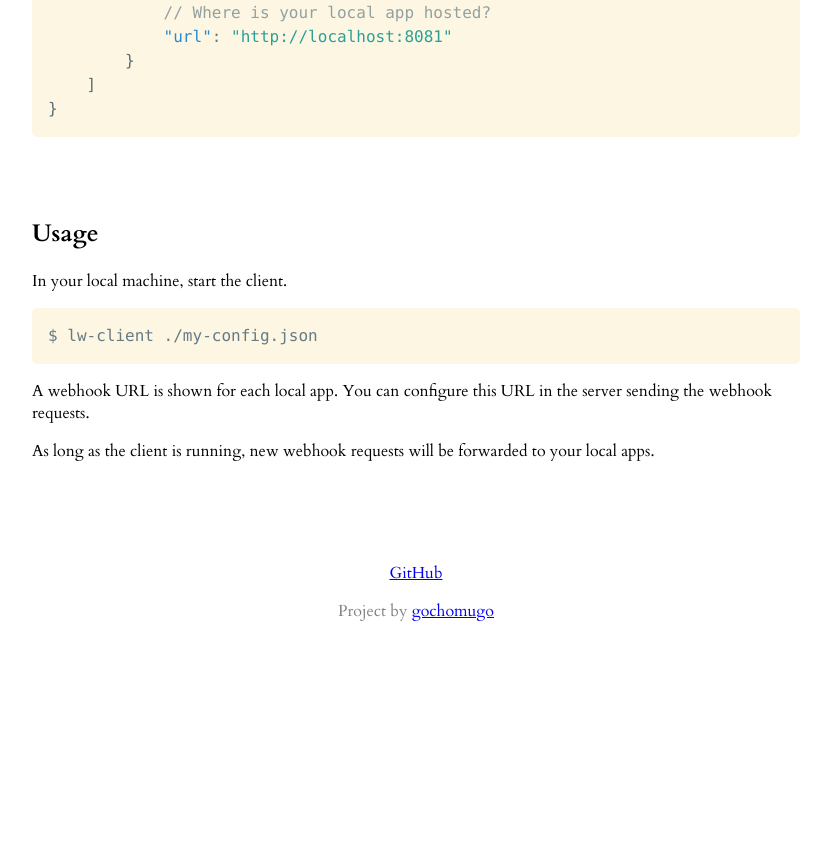
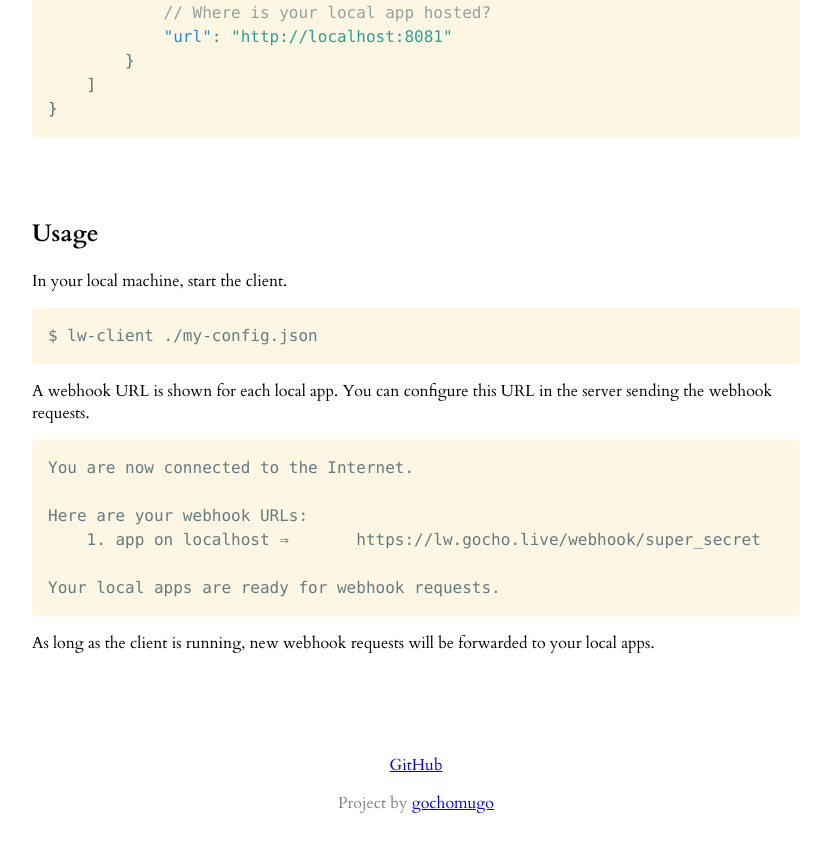
Before and after one commit to GochoMugo/local-webhooks, a website: page www/index.html in a window 1280 px wide. Shown: the part 1135-1988 px from the top of the page, without its empty margins (224-1055 px from the left). Before the commit the page ends 1873 px from the top, so only its background shows below. Drawn offline with nearby package versions, Linux system fonts and the light colour scheme; no server answers.

Commit message:
doc(www): document terminal output after running lw-client

```diff
--- a/www/index.html
+++ b/www/index.html
@@ -248,6 +248,12 @@
                 A webhook URL is shown for each local app. You can configure
                 this URL in the server sending the webhook requests.
             </p>
+            <pre><code class="language-bash">You are now connected to the Internet.
+
+Here are your webhook URLs:
+    1. app on localhost ⇒       https://lw.gocho.live/webhook/super_secret
+
+Your local apps are ready for webhook requests.</code></pre>
             <p>
                 As long as the client is running, new webhook requests will be
                 forwarded to your local apps.
```
